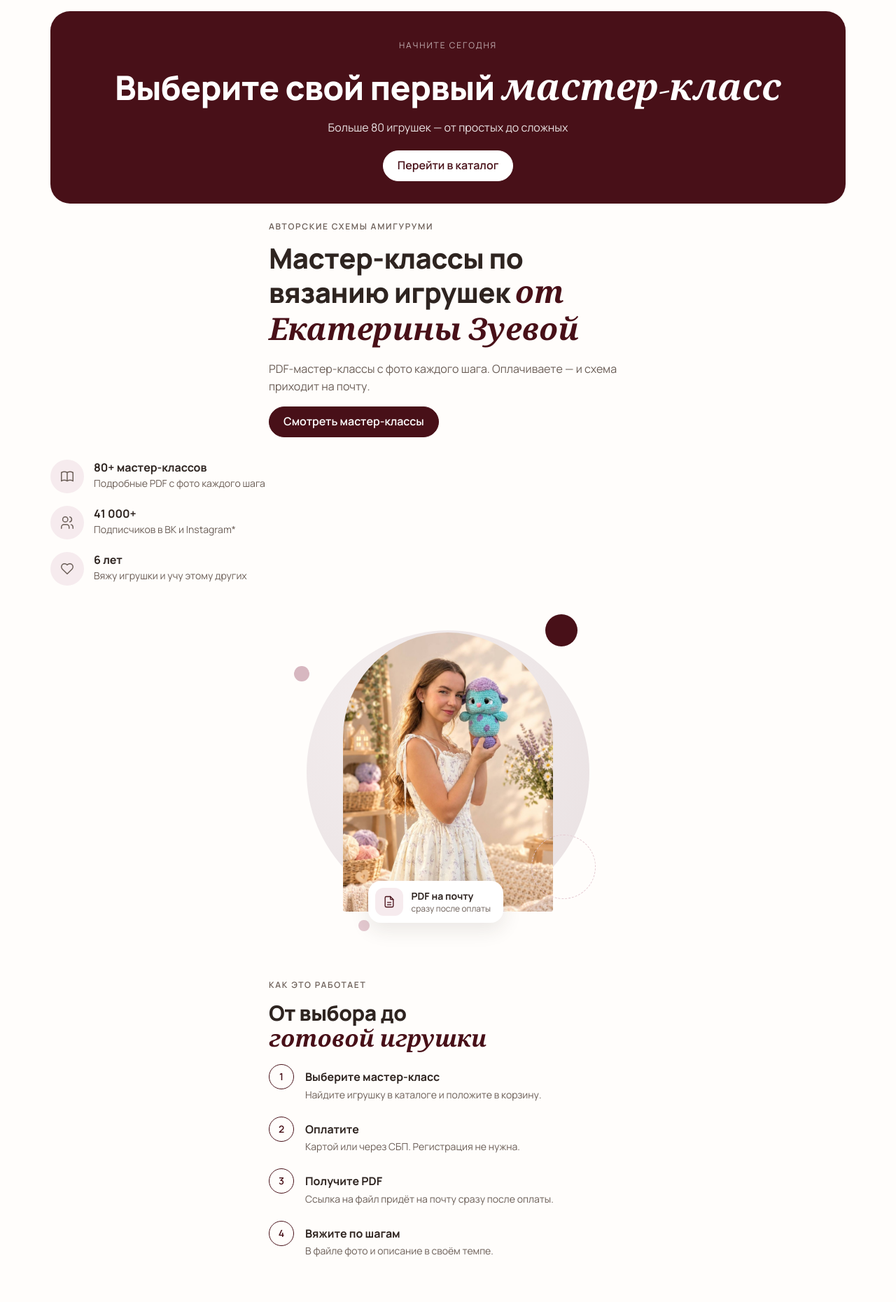
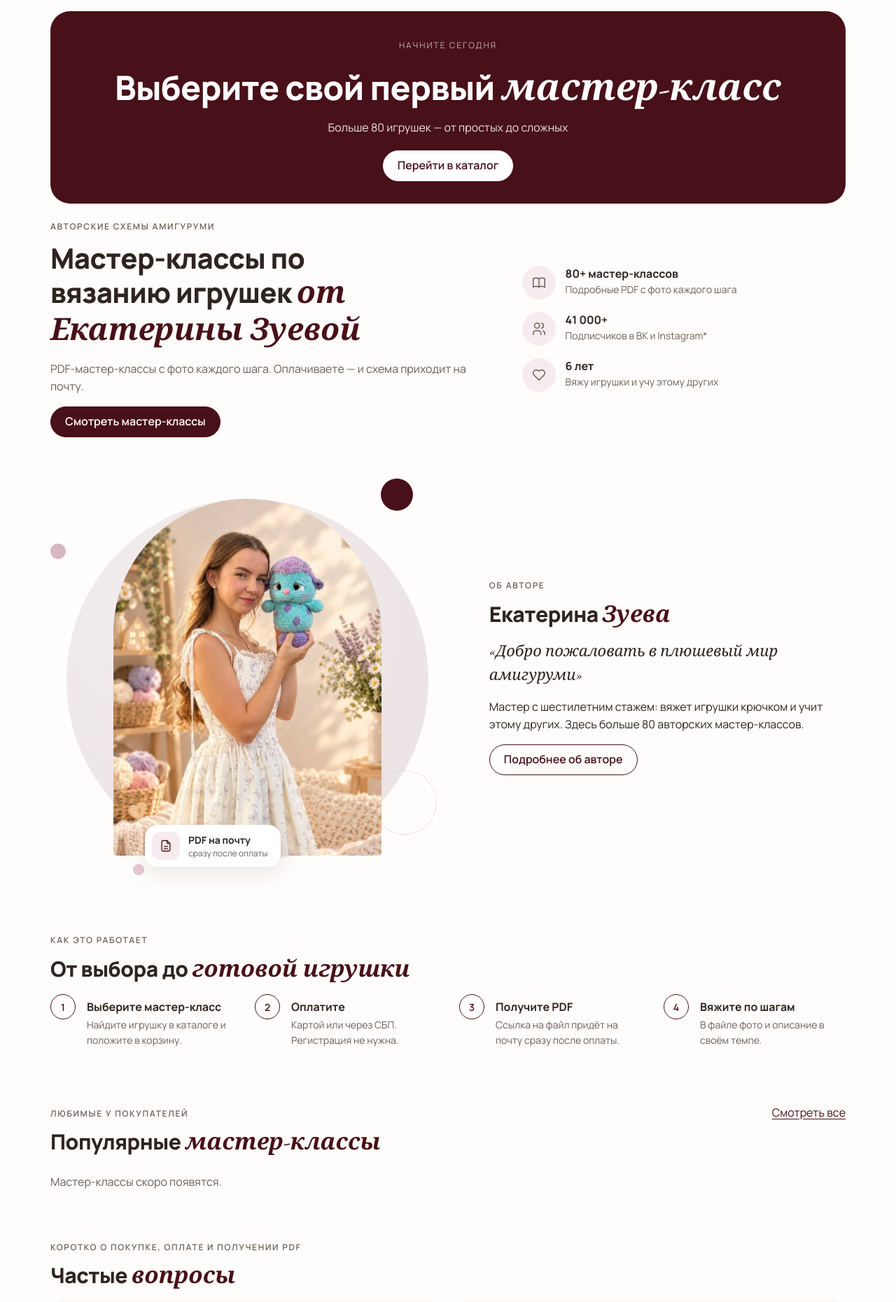
Before and after one commit to gregTikTac/hand_made, a Django app: template templates/pages/home.html in a window 1280 px wide. Shown: the part 56-1917 px from the top of the page at 70% size. Run offline with Django 5.2, Linux system fonts and the light colour scheme; the template is opened without the code that fills it, so the values that code supplies are empty; data comes from the database, SQL or seed files in the repository; parts of the project's set-up code (start-up, migrations or seed data) failed here and were passed over.

Commit message:
feat(ui): раскладка главной на широком экране
На компьютере вступление стоит рядом с цифрами, портрет — рядом с текстом об авторе, шаги и вопросы занимают ширину страницы. На телефоне фото в блоке «Об авторе» по центру. Добавлена инструкция для Екатерины.

Co-authored-by: Cursor <cursoragent@cursor.com>

```diff
--- a/static/css/components.css
+++ b/static/css/components.css
@@ -342,6 +342,7 @@ html.intro-skip .intro { display: none; }
 .hero__eyebrow { font-size: var(--text-xs); font-weight: var(--weight-semibold); letter-spacing: 0.14em; text-transform: uppercase; color: var(--color-text-muted); margin-bottom: var(--space-3); }
 .hero__lead { font-size: var(--text-base); color: var(--color-text-muted); max-width: 36rem; }
 .copy { max-width: 36rem; }
+.lead-row .stats { margin-top: var(--space-8); }
 .section--tight { padding-top: var(--space-4); padding-bottom: var(--space-4); }
 @media (max-width: 599px) {
   .section__head { flex-direction: column; align-items: flex-start; }
@@ -472,9 +473,52 @@ html.intro-skip .intro { display: none; }
 
 /* ---------- About block ---------- */
 .about { display: grid; gap: var(--space-6); align-items: center; }
-.about__photo { max-width: 380px; }
+.about__photo { width: min(100%, 380px); margin-inline: auto; justify-self: center; }
+.about .copy { justify-self: stretch; }
 .about__quote { font-family: var(--font-heading); font-size: var(--text-xl); font-style: italic; }
-@media (min-width: 1024px) { .about { grid-template-columns: 340px 1fr; gap: var(--space-16); } }
+
+/* Широкий экран: блоки на всю ширину колонки, телефон остаётся как был. */
+@media (min-width: 1024px) {
+  .page-grid {
+    display: grid;
+    grid-template-columns: minmax(0, 1.05fr) minmax(0, 0.95fr);
+    width: min(1200px, 100%);
+    margin-inline: auto;
+    padding-inline: var(--container-pad);
+    column-gap: var(--space-16);
+  }
+  .page-grid > .span { grid-column: 1 / -1; }
+  .page-grid > .portrait-section { grid-column: 1; grid-row: 3; }
+  .page-grid > .about-section { grid-column: 2; grid-row: 3; align-self: center; }
+  .page-grid > #how { grid-row: 4; }
+  .page-grid > .products-section { grid-row: 5; }
+  .page-grid > .faq-section { grid-row: 6; }
+  .page-grid .container { max-width: none; padding-inline: 0; }
+
+  .lead-row {
+    display: grid;
+    grid-template-columns: minmax(0, 1.15fr) minmax(260px, 0.85fr);
+    gap: var(--space-12);
+    align-items: center;
+  }
+  .lead-row .hero__intro,
+  .lead-row .hero__lead,
+  .lead-row .stats { max-width: none; }
+  .lead-row .stats { margin-top: 0; }
+
+  .portrait-section,
+  .about-section { padding-block: var(--space-8); }
+  .portrait__stage { width: 100%; max-width: none; }
+
+  .about { display: block; }
+  .about__photo { display: none; }
+  .about .copy { max-width: 34rem; }
+
+  #how .steps { grid-template-columns: repeat(4, minmax(0, 1fr)); gap: var(--space-8); }
+
+  .faq.copy { max-width: none; }
+  .faq__list { grid-template-columns: 1fr 1fr; gap: var(--space-4) var(--space-6); align-items: start; }
+}
 
 /* ---------- Breadcrumbs ---------- */
 .breadcrumbs { display: flex; flex-wrap: wrap; gap: var(--space-2); font-size: var(--text-sm); color: var(--color-text-muted); padding: var(--space-4) 0; }
--- a/templates/base.html
+++ b/templates/base.html
@@ -26,7 +26,7 @@
   <link rel="preconnect" href="https://fonts.gstatic.com" crossorigin>
   <link href="https://fonts.googleapis.com/css2?family=Cormorant+Garamond:ital,wght@0,500;0,600;0,700;1,500;1,600&family=Manrope:wght@300;400;500;600;700;800&display=swap&subset=cyrillic" rel="stylesheet">
   <link rel="stylesheet" href="{% static 'css/tokens.css' %}?v=10">
-  <link rel="stylesheet" href="{% static 'css/components.css' %}?v=10">
+  <link rel="stylesheet" href="{% static 'css/components.css' %}?v=13">
   {% block extra_css %}{% endblock %}
 </head>
 <body class="{% block body_class %}page{% endblock %}" hx-headers='{"X-CSRFToken": "{{ csrf_token }}"}'>
--- a/templates/pages/home.html
+++ b/templates/pages/home.html
@@ -4,7 +4,8 @@
 {% block title %}{{ SITE_NAME }} — PDF-мастер-классы по вязанию{% endblock %}
 
 {% block content %}
-<section class="hero">
+<div class="page-grid">
+<section class="hero span">
   <div class="container">
     <div class="hero-card">
       <p class="hero-card__eyebrow">начните сегодня</p>
@@ -15,17 +16,14 @@
   </div>
 </section>
 
-<section class="section section--tight">
-  <div class="container hero__intro">
-    <p class="hero__eyebrow">авторские схемы амигуруми</p>
-    <h2 class="h1">Мастер-классы по вязанию игрушек <em>от Екатерины Зуевой</em></h2>
-    <p class="hero__lead">PDF-мастер-классы с фото каждого шага. Оплачиваете — и схема приходит на почту.</p>
-    <a class="btn" href="{% url 'catalog:list' %}">Смотреть мастер-классы</a>
-  </div>
-</section>
-
-<section class="section section--tight">
-  <div class="container">
+<section class="section section--tight span">
+  <div class="container lead-row">
+    <div class="hero__intro">
+      <p class="hero__eyebrow">авторские схемы амигуруми</p>
+      <h2 class="h1">Мастер-классы по вязанию игрушек <em>от Екатерины Зуевой</em></h2>
+      <p class="hero__lead">PDF-мастер-классы с фото каждого шага. Оплачиваете — и схема приходит на почту.</p>
+      <a class="btn" href="{% url 'catalog:list' %}">Смотреть мастер-классы</a>
+    </div>
     <ul class="stats">
       <li>
         <span class="stats__icon" aria-hidden="true"><svg viewBox="0 0 24 24" fill="none" stroke="currentColor" stroke-width="1.6" stroke-linecap="round" stroke-linejoin="round"><path d="M3 19a9 9 0 0 1 9 0a9 9 0 0 1 9 0"/><path d="M3 6a9 9 0 0 1 9 0a9 9 0 0 1 9 0"/><path d="M3 6v13"/><path d="M12 6v13"/><path d="M21 6v13"/></svg></span>
@@ -43,7 +41,7 @@
   </div>
 </section>
 
-<section class="section section--tight" id="about">
+<section class="section section--tight portrait-section" id="about">
   <div class="container">
     <div class="portrait__stage">
       <span class="portrait__halo" aria-hidden="true"></span>
@@ -69,8 +67,8 @@
   </div>
 </section>
 
-<section class="section" id="how">
-  <div class="container copy">
+<section class="section span" id="how">
+  <div class="container">
     <p class="hero__eyebrow">как это работает</p>
     <h2>От выбора до <em>готовой игрушки</em></h2>
     <ol class="steps">
@@ -82,7 +80,7 @@
   </div>
 </section>
 
-<section class="section">
+<section class="section span products-section">
   <div class="container">
     <div class="section__head">
       <div>
@@ -101,7 +99,7 @@
   </div>
 </section>
 
-<section class="section">
+<section class="section about-section">
   <div class="container about">
     <div class="about__photo">
       <img class="arch" src="{% static 'img/author.jpg' %}" alt="Екатерина Зуева" width="817" height="1024">
@@ -116,7 +114,7 @@
   </div>
 </section>
 
-<section class="section section--tight">
+<section class="section section--tight span faq-section">
   <div class="container copy faq">
     <p class="hero__eyebrow">коротко о покупке, оплате и получении PDF</p>
     <h2>Частые <em>вопросы</em></h2>
@@ -144,4 +142,5 @@
     </div>
   </div>
 </section>
+</div>
 {% endblock %}
```
Also changed, not shown: 1 other file.
